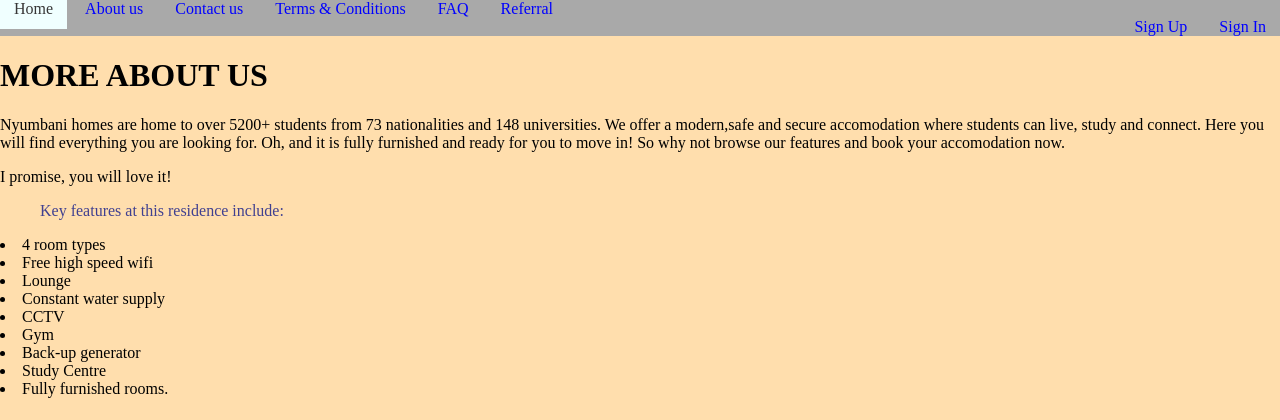
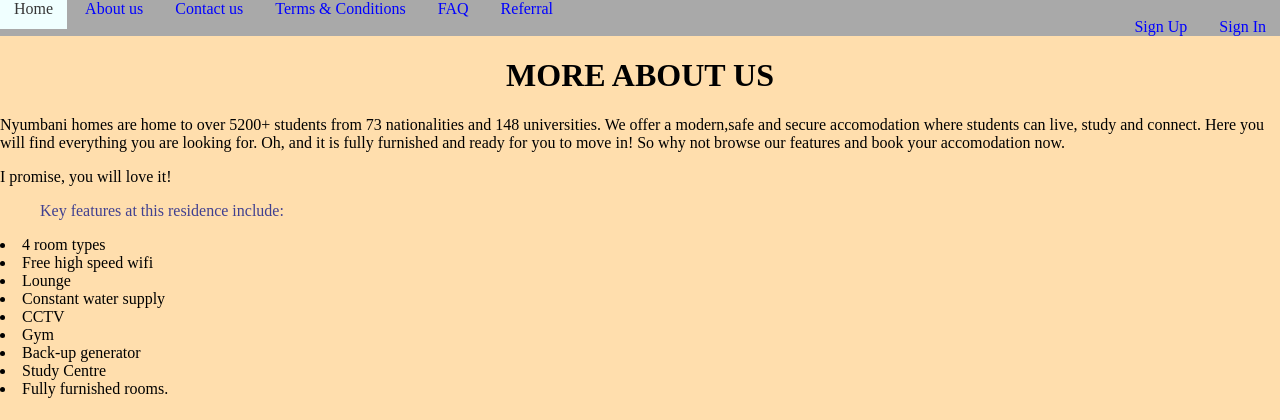
Before and after one commit to JulietMumbi/Project, a PHP site: page /about.php in a window 1280 px wide. Shown: the top 420 px of the page. Run offline with PHP 8.4, Linux system fonts and the light colour scheme.

Commit message:
added a header to some of my pages

```diff
--- a/Faq.php
+++ b/Faq.php
@@ -10,7 +10,9 @@
 
 <body>
 <?php include_once("templates/nav.php");?>
+<div class="header">
     <h1>Frequently Asked Questions</h1>
+</div>
     <p>Here are some of the most asked questions:</p>
     <h1>1.What is Nyumbani? How does it work?</h1>
     <p>In one sentence, Nyumbani Student Residences is Kenya's largest network of purpose-built student accommodation in Nairobi. In detail, Nyumbani is a first-of-its-kind, technology-driven and professionally-managed brand of student accommodation, that is changing the way students live in Nairobi City. Nyumbani Student Residences is designed for young students who are looking for a place that is designed specifically for them, keeping their needs, comforts, and aspirations in mind. A place that can become your second home.</p>
--- a/Refer.php
+++ b/Refer.php
@@ -9,7 +9,9 @@
 
 <body>
 <?php include_once("templates/nav.php");?>
+<div class="header">
    <h1>Exciting news!</h1>
+</div>
    <p>Did you know that you can earn money by referrring a friend to come and join us here at Nyumbani Student residences? See the details below to know how to go about it.</p>
    <p>First, you identify a University or college student looking for a place to stay.</p>
    <p>You now give him/her more information about Nyumbani along with a referral code. </p>
--- a/Terms and Conditions.php
+++ b/Terms and Conditions.php
@@ -10,7 +10,9 @@
 
 <body >
 <?php include_once("templates/nav.php");?>
+<div class="header">
     <h1 style="text-align: center; color: rgb(113, 55, 34);">Terms & Conditions</h1>
+</div>
     <p>These terms of use tell you the terms of use on which you may use or access any of our website whether as a guest or registered user. Our website is managed and operated by Kidato Management Services Limited, and our offices are located at 3rd floor, Kidato house, Moi avenue, Nairobi, Kenya.</p>
     <h1 style="color: rgb(113, 55, 34);">1. Your Acceptance</h1>
     <p>By using our website, you confirm that you accept the Terms and that you agree to comply with them. Please read and accept these terms of use carefully before using our website. If you do not agree to them, you must not use our website. If you log into our website using third party links, then you will be bound by these terms when you reach our site.</p>
--- a/about.php
+++ b/about.php
@@ -10,9 +10,9 @@
 
 <body >
 <?php include_once("templates/nav.php");?>
-
-    <h1 style="text-align: left;">MORE ABOUT US</h1>
-
+<div class="header">
+    <h1>MORE ABOUT US</h1>
+</div>
     <p>Nyumbani homes are home to over 5200+ students from 73 nationalities and 148 universities. We offer a modern,safe and secure accomodation where students can live, study and connect. Here you will find everything you are looking for. Oh, and it is fully furnished and ready for you to move in! So why not browse our features and book your accomodation now.</p>
     <p>I promise, you will love it!</p>
     <ul style="color: rgb(64, 64, 144) ;">Key features at this residence include:</ul>
--- a/contact.php
+++ b/contact.php
@@ -10,9 +10,9 @@
 
 <body>
 <?php include_once("templates/nav.php");?>
-    <div class="header">
+
         <h1><img src="images/Call.png" width="5%"> Reach us:</h1>
-   </div>
+
    <p>Kenya: 0805 543 222 (Toll Free)</p>
    <p>International: +254 730 500 000</p>
    <h1>Request a callback</h1>
--- a/css/style.css
+++ b/css/style.css
@@ -28,7 +28,7 @@ body{
     text-align: center;
 }
 .header{
-    text-align: left;
+    text-align: center;
 }
 input[type=text], select{
     width: 100;
```
